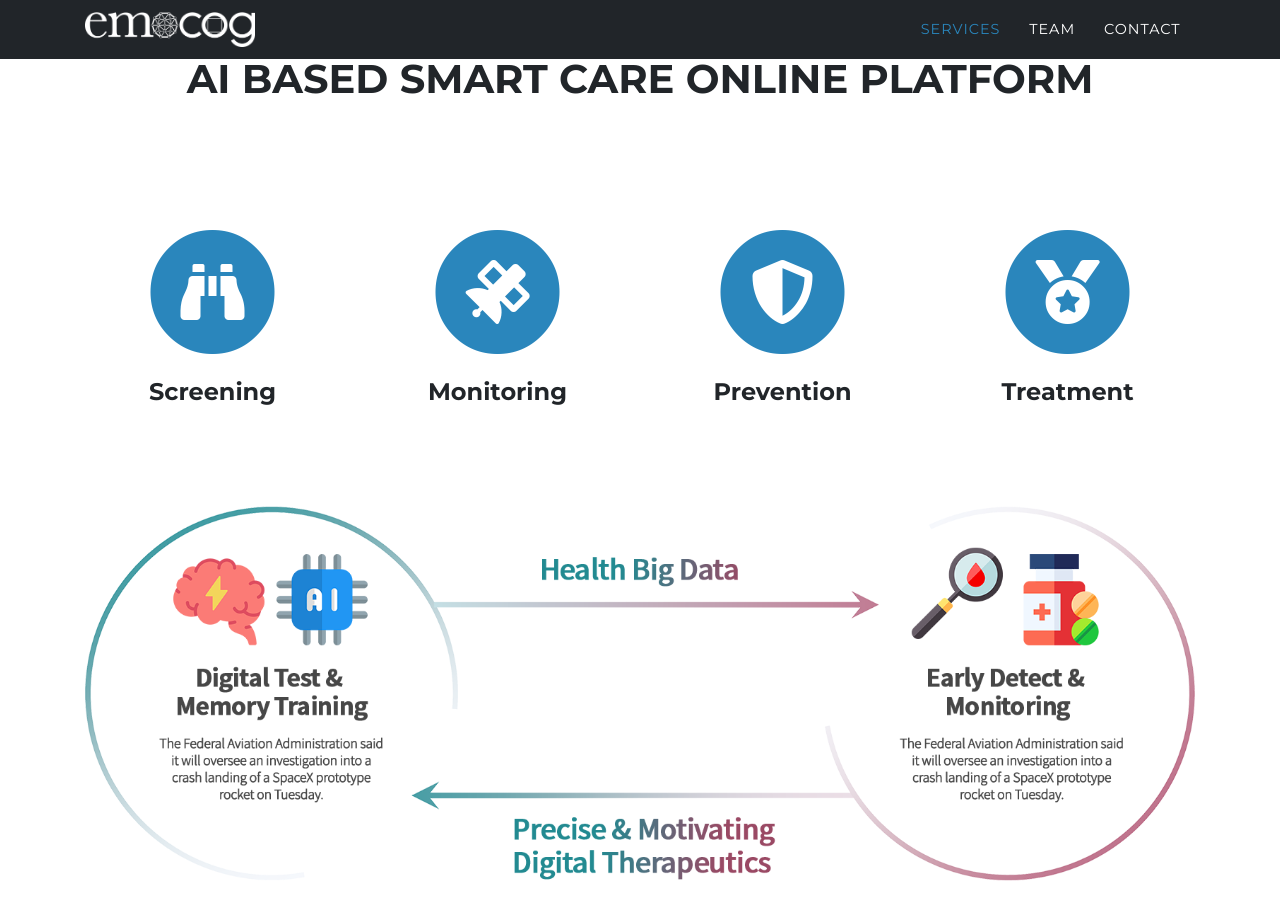
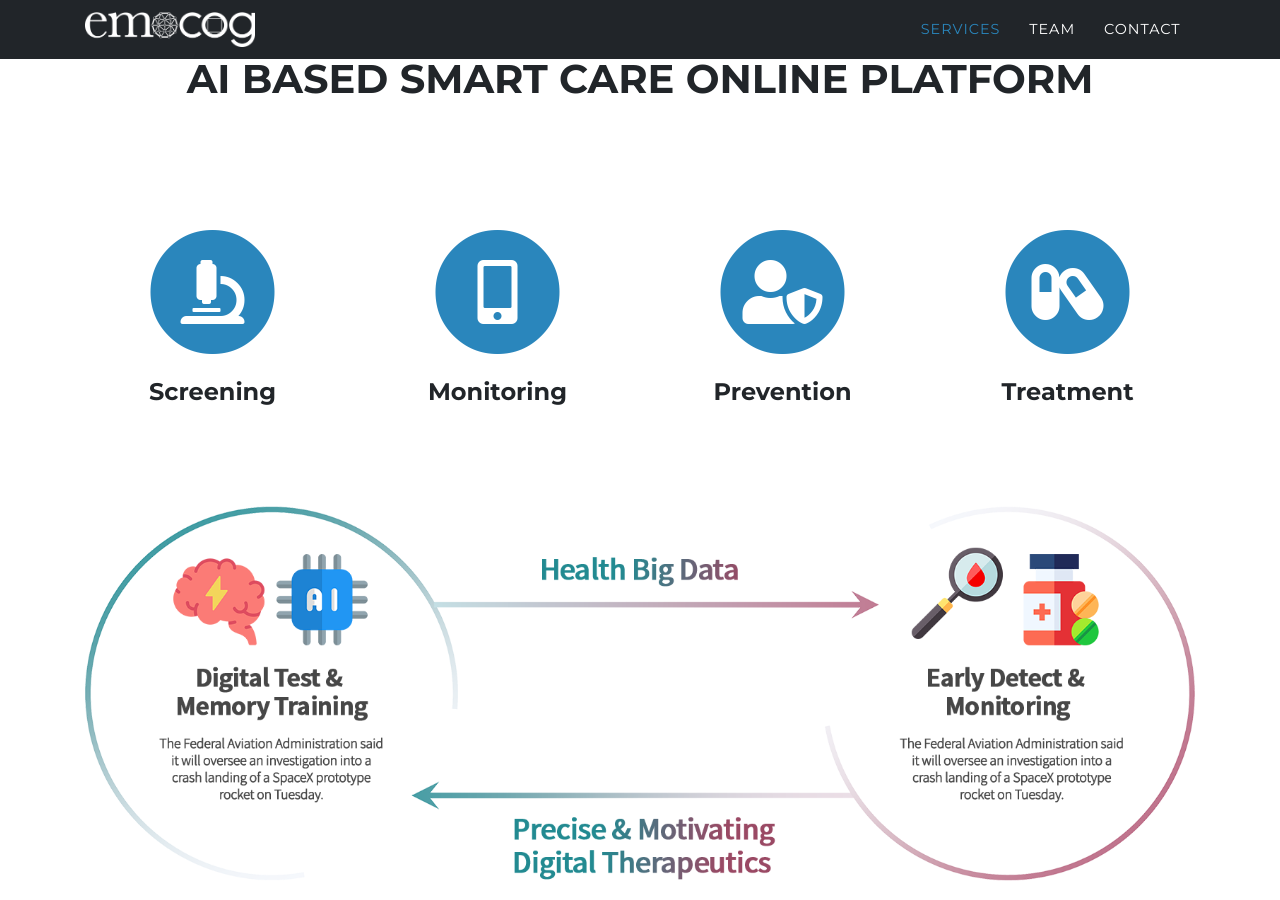
Before and after one commit to emocog/emocog.github.io, a Jekyll site: the page built from index.md, in a window 1280 px wide and 900 px high, scrolled down 871 px. Built offline with Jekyll 4.4.1, drawn with Linux system fonts in a browser that asks for light colours; some web fonts are replaced.

Commit message:
edit fa icons

```diff
--- a/_data/sitetext.yml
+++ b/_data/sitetext.yml
@@ -11,16 +11,16 @@ services:
     list:
       - title: "Screening"
         desc: ""
-        icon: fas fa-binoculars
+        icon: fas fa-microscope
       - title: "Monitoring"
         desc: ""
-        icon: fas fa-satellite
+        icon: fas fa-mobile-alt
       - title: "Prevention"
         desc: ""
-        icon: fas fa-shield-alt #find more at https://fontawesome.com/icons
+        icon: fas fa-user-shield
       - title: "Treatment"
         desc: ""
-        icon: fas fa-medal
+        icon: fas fa-capsules #find more at https://fontawesome.com/icons
 
 
 team:
```
